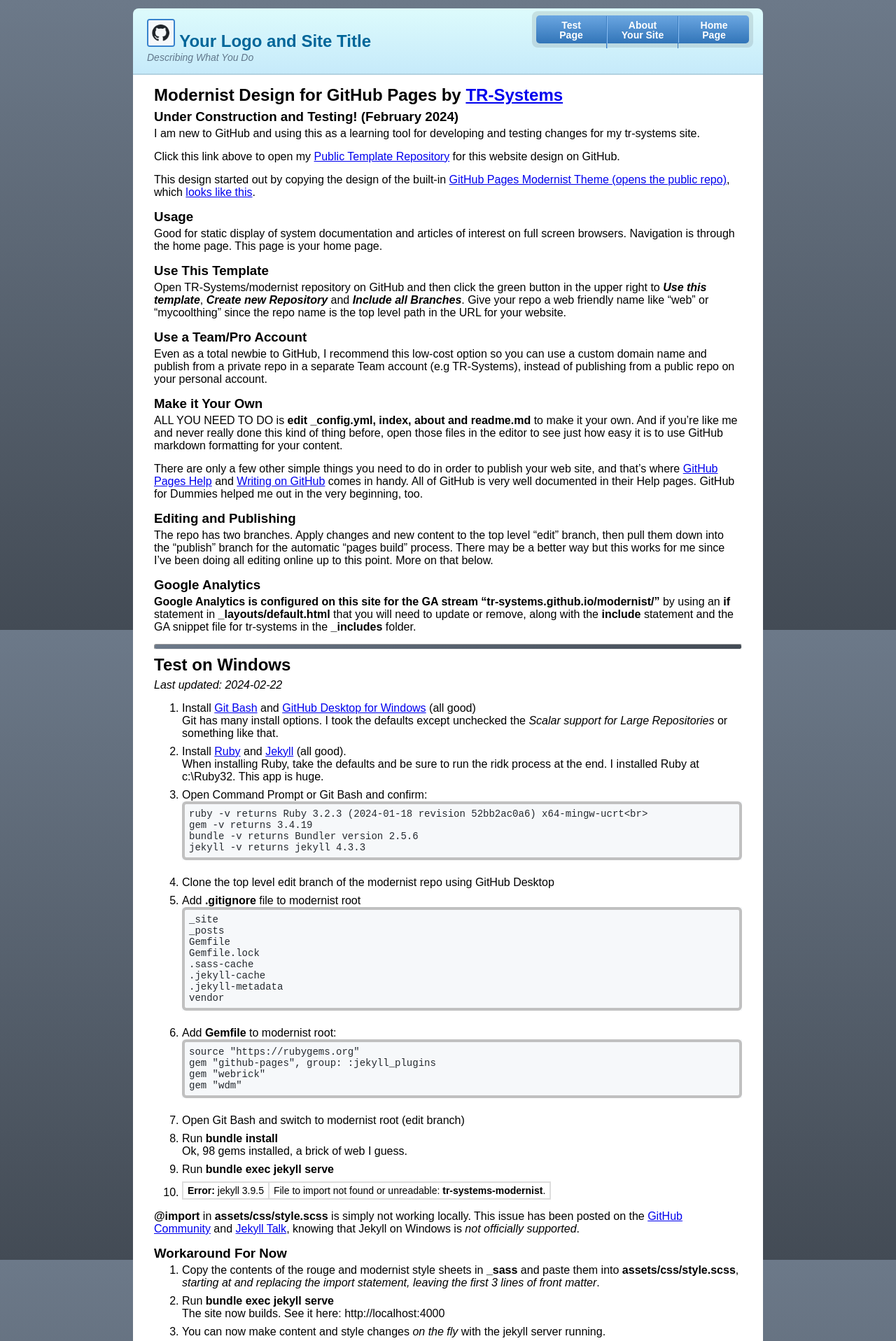
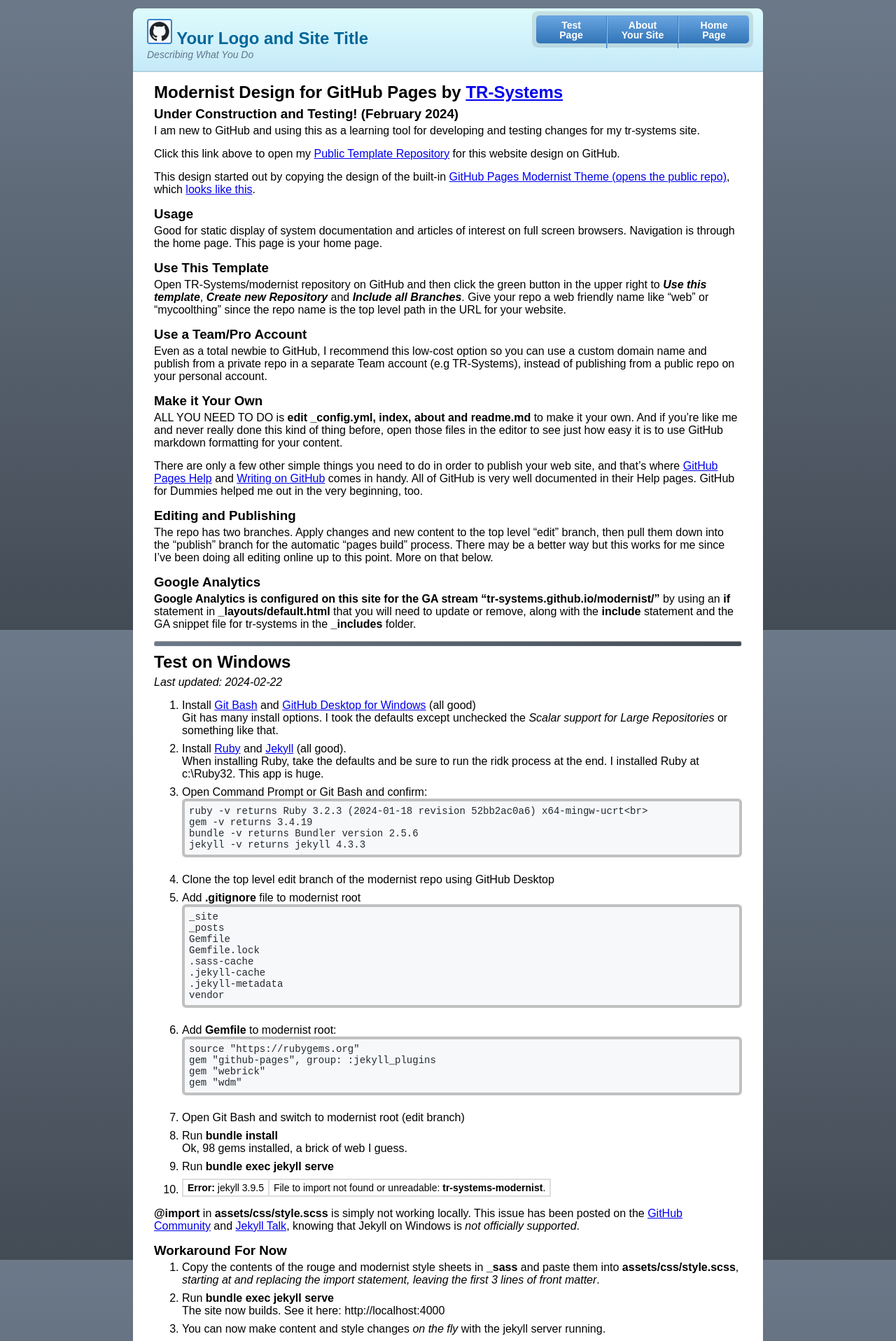
Before and after one commit to TR-Systems/modernist, a Jekyll site: the page built from index.md, in a window 1280 px wide. Shown: the top 1916 px of the page at 70% size. Built offline with Jekyll 4.4.1, drawn with Linux system fonts in a browser that asks for light colours; our own code applies the rules of GitHub Pages for plain Markdown files.

Commit message:
Add favicon to site

```diff
--- a/_config.yml
+++ b/_config.yml
@@ -61,9 +61,11 @@
 url: https://tr-systems.github.io/modernist/
 
 # Optional Header Elements
-# logo is 36x36 icon to left of title, with description below
+# logo is reduced to 32 wide, to left of title
+# favicon MUST BE 32x32
 
 logo: assets/images/logo-github.png
+favicon: assets/images/logo-github.png
 
 # Optional links in the upper right corner of the header
 # Two lines only, keep text and words short to fit in box, use <br> to force break
--- a/_layouts/default.html
+++ b/_layouts/default.html
@@ -7,19 +7,23 @@
   {% seo %}
 
   <link rel="stylesheet" href="{{ '/assets/css/style.css?v=' | append: site.github.build_revision | relative_url }}">
+
+{% if site.favicon %}
+  <link rel="shortcut icon" href="{{ site.favicon }}">
+{% endif %}
+
   <meta name="viewport" content="width=device-width, initial-scale=1, user-scalable=no">
 
-<!-- UPDATE UPDATE UPDATE the URL and the FILE! -->
+<!-- UPDATE the URL and the FILE! -->
 {% if site.url == "https://tr-systems.github.io/modernist/" %}
   {% include tr-systems-ga.html %}
 {% endif %}
-
 </head>
   <body>
     <div class="wrapper">
       <header>
         {% if site.logo %}
-          <h1><img src="{{ site.logo }}" width="36" height="36"> {{ site.title }}</h1>
+          <h1><img src="{{ site.logo }}" width="32"> {{ site.title }}</h1>
         {% else %}
           <h1>{{ site.title }}</h1>
         {% endif %}
```
Also changed, not shown: assets/images/logo-github.png. Lines whose indentation alone changed are shown as unchanged.
